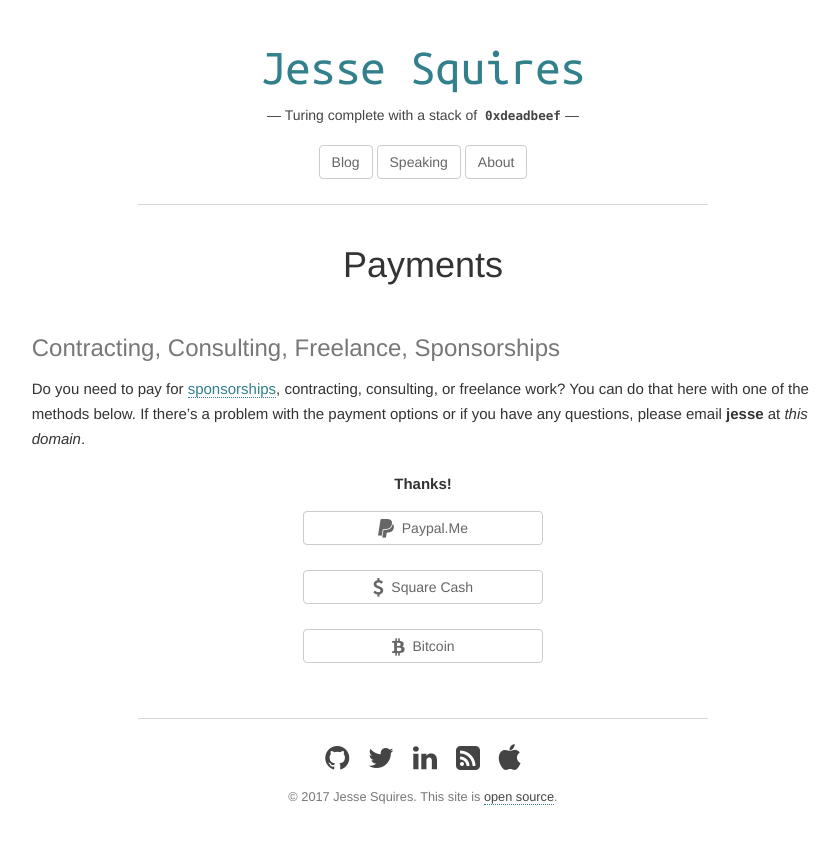
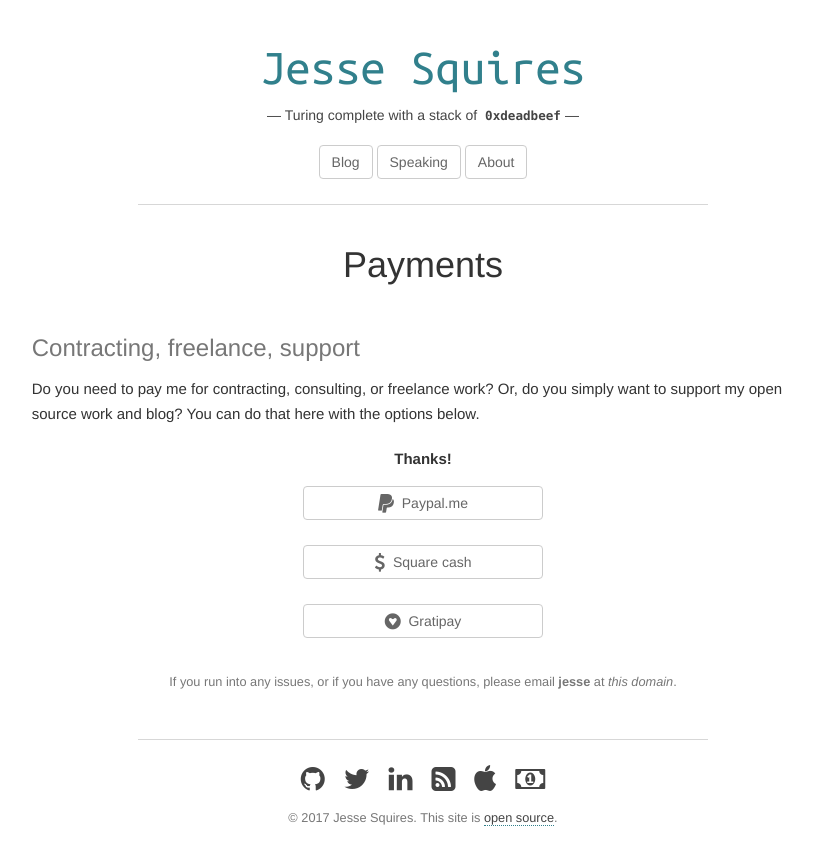
Before and after one commit to jessesquires/jessesquires.com, a Jekyll site: the page built from pay.md, in a window 1280 px wide. Shown: the top 865 px of the page, without its empty margins (217-1056 px from the left). Built offline with Jekyll 4.4.1, drawn with Linux system fonts in a browser that asks for light colours.

Commit message:
Update /pay, footer links

```diff
--- a/_config.yml
+++ b/_config.yml
@@ -47,4 +47,4 @@ social_links:
     applenews: 'https://apple.news/Td_gVU2BDSS2oPbz_sD150w'
     paypal: 'https://www.paypal.me/jessesquires'
     square: 'https://cash.me/$jsq'
-    coinbase: 'https://www.coinbase.com/jsq'
+    gratipay: https://gratipay.com/~jessesquires
--- a/_includes/contact_follow.html
+++ b/_includes/contact_follow.html
@@ -6,6 +6,7 @@
             <li><a href="{{ site.social_links.linkedin }}" title="Connect with me on LinkedIn"><i class="fa fa-2x fa-linkedin" aria-hidden="true"></i></a></li>
             <li><a href="/feed.xml" title="Subscribe via RSS/atom"><i class="fa fa-2x fa-rss-square" aria-hidden="true"></i></a></li>
             <li><a href="{{ site.social_links.applenews }}" title="Add to Apple News"><i class="fa fa-2x fa-apple" aria-hidden="true"></i></a></li>
+            <li><a href="/pay" title="Send money"><i class="fa fa-2x fa-money" aria-hidden="true"></i></a></li>
         </ul>
     </div> <!-- col -->
 </div> <!-- row -->
--- a/pay.md
+++ b/pay.md
@@ -3,16 +3,16 @@ layout: standalone
 title: Payments
 ---
 
-<h3 class="text-muted">Contracting, Consulting, Freelance, Sponsorships</h3>
+<h3 class="text-muted">Contracting, freelance, support</h3>
 
-Do you need to pay for [sponsorships](http://swiftweekly.github.io/sponsorship/), contracting, consulting, or freelance work? You can do that here with one of the methods below. If there's a problem with the payment options or if you have any questions, please email **jesse** at *this domain*.
+Do you need to pay me for contracting, consulting, or freelance work? Or, do you simply want to support my open source work and blog? You can do that here with the options below.
 
 <p class="text-center"><b>Thanks!</b></p>
 
 <div class="row">
    <div class="col-md-4 col-md-offset-4 col-sm-6 col-sm-offset-3 col-xs-10 col-xs-offset-1">
       <a class="btn btn-default btn-block" href="{{ site.social_links.paypal }}" target="_blank">
-      <i class="fa fa-lg fa-paypal" aria-hidden="true"></i>&nbsp; Paypal.Me
+      <i class="fa fa-lg fa-paypal" aria-hidden="true"></i>&nbsp; Paypal.me
       </a>
    </div> <!-- col -->
 </div> <!-- row -->
@@ -20,15 +20,19 @@ Do you need to pay for [sponsorships](http://swiftweekly.github.io/sponsorship/)
 <div class="row">
    <div class="col-md-4 col-md-offset-4 col-sm-6 col-sm-offset-3 col-xs-10 col-xs-offset-1">
       <a class="btn btn-default btn-block" href="{{ site.social_links.square }}" target="_blank">
-      <i class="fa fa-lg fa-usd" aria-hidden="true"></i>&nbsp; Square Cash
+      <i class="fa fa-lg fa-usd" aria-hidden="true"></i>&nbsp; Square cash
       </a>
    </div> <!-- col -->
 </div> <!-- row -->
 
 <div class="row">
    <div class="col-md-4 col-md-offset-4 col-sm-6 col-sm-offset-3 col-xs-10 col-xs-offset-1">
-      <a class="btn btn-default btn-block" href="{{ site.social_links.coinbase }}" target="_blank">
-      <i class="fa fa-lg fa-btc" aria-hidden="true"></i>&nbsp; Bitcoin
+      <a class="btn btn-default btn-block" href="{{ site.social_links.gratipay }}" target="_blank">
+      <i class="fa fa-lg fa-gratipay" aria-hidden="true"></i>&nbsp; Gratipay
       </a>
    </div> <!-- col -->
 </div> <!-- row -->
+
+<p class="text-center text-muted"><small>
+If you run into any issues, or if you have any questions, please email <b>jesse</b> at <i>this domain</i>.
+</small></p>
```
